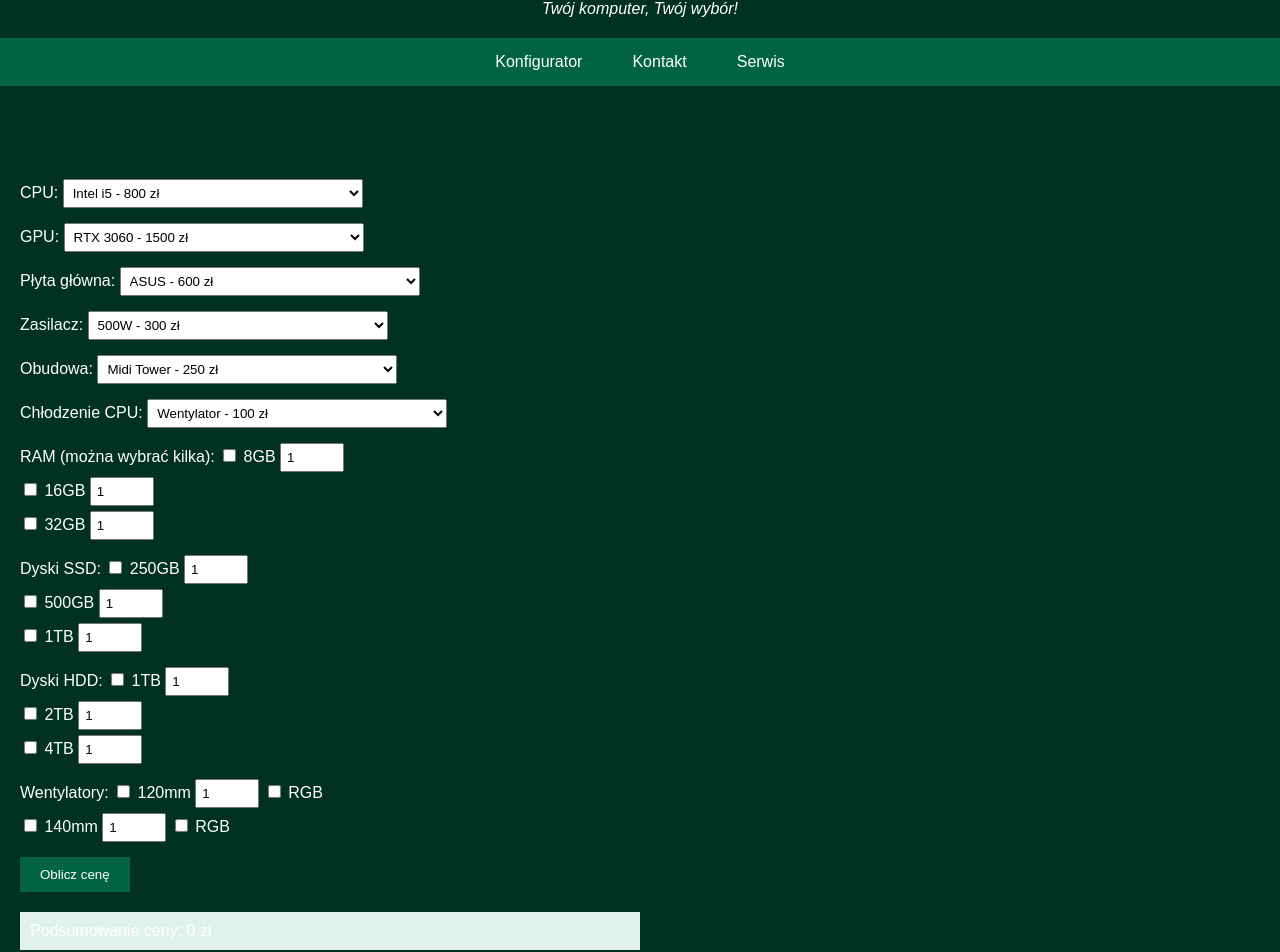
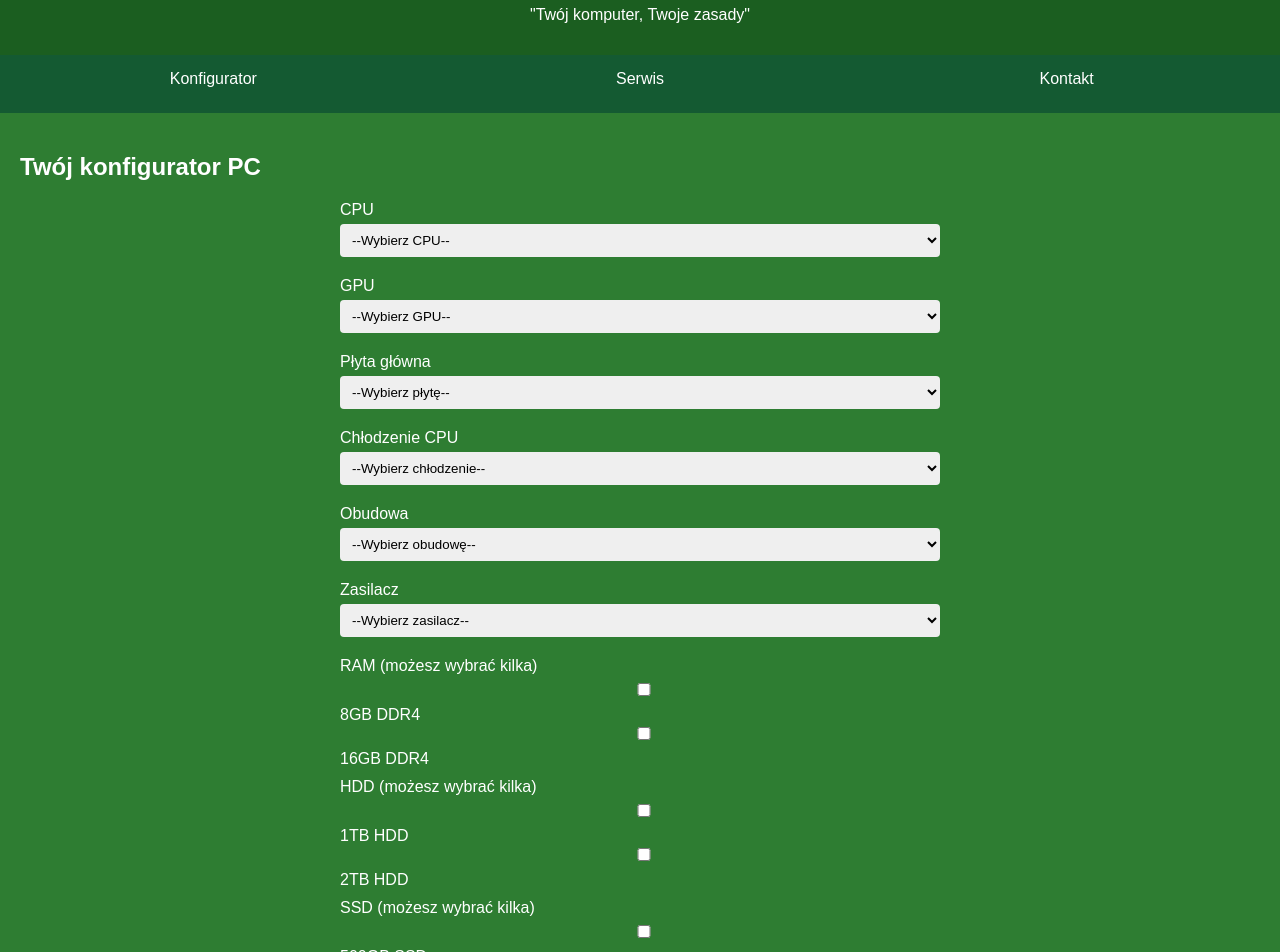
Before and after one commit to speede23/PC-Konfig, a plain HTML site: page index.html in a window 1280 px wide. Shown: the part 62-1014 px from the top of the page. Drawn offline with nearby package versions, Linux system fonts and the light colour scheme.

Commit message:
Add files via upload

```diff
--- a/index.html
+++ b/index.html
@@ -2,248 +2,243 @@
 <html lang="pl">
 <head>
 <meta charset="UTF-8">
+<meta name="viewport" content="width=device-width, initial-scale=1.0">
 <title>PC Konfig</title>
 <style>
-body {margin:0; font-family: Arial, sans-serif; background-color:#f0f0f0;}
-header {background-color:#013220; color:#fff; padding:20px; text-align:center;}
-header h1 {margin:0;} header p {font-style:italic; margin:5px 0 0 0;}
-nav {display:flex; justify-content:center; background-color:#026440;}
-nav a {color:#fff; padding:15px 25px; text-decoration:none;}
-nav a:hover {background-color:#028f5f;}
-section {padding:20px; display:none;}
+body { font-family: Arial, sans-serif; margin:0; padding:0;}
+header {background:#1b5e20; color:white; padding:15px; text-align:center;}
+header h1 {margin:0;}
+nav {display:flex; justify-content:center; background:#145a32;}
+nav button {background:none; border:none; color:white; padding:15px 20px; cursor:pointer; font-size:16px;}
+nav button:hover {background:#0d3c1a;}
+section {display:none; padding:20px;}
 section.active {display:block;}
-h2 {color:#013220;}
-label {display:block; margin-top:10px;}
-select, input[type="number"], input[type="text"], input[type="email"], textarea {width:300px; padding:5px; margin-top:5px;}
-button {margin-top:15px; padding:10px 20px; background-color:#026440; color:#fff; border:none; cursor:pointer;}
-button:hover {background-color:#028f5f;}
-.summary {margin-top:20px; padding:10px; background-color:#e0f2e9; max-width:600px;}
+/* Kolory sekcji */
+#konfigurator {background:#2e7d32; color:white;}
+#serwis {background:#0d47a1; color:white;}
+#kontakt {background:#607d8b; color:white;}
+/* Formularze */
+form {max-width:600px; margin:auto;}
+label {display:block; margin:10px 0 5px;}
+input, select, textarea, button {width:100%; padding:8px; margin-bottom:10px; border-radius:4px; border:none;}
+button {background:#1b5e20; color:white; cursor:pointer; font-size:16px;}
+button:hover {background:#145a32;}
+/* Cennik */
+table {width:100%; border-collapse: collapse; margin-top:20px;}
+th, td {border:1px solid #fff; padding:5px;}
+th {background:#145a32; color:white;}
+tfoot td {background:#145a32; color:white; font-weight:bold;}
 </style>
+<script src="https://cdn.jsdelivr.net/npm/emailjs-com@2.6.4/dist/email.min.js"></script>
+<script>
+emailjs.init("YOUR_PUBLIC_KEY"); // wstaw swój klucz publiczny EmailJS
+
+function showSection(id){
+  document.querySelectorAll('section').forEach(sec=>sec.classList.remove('active'));
+  document.getElementById(id).classList.add('active');
+}
+
+const prices = {
+  cpu:{'Intel i5':500,'Intel i7':800,'AMD Ryzen 5':600,'AMD Ryzen 7':900},
+  gpu:{'GTX 1660':700,'RTX 3060':1500,'RTX 3070':2500},
+  plyta:{'MSI B550':400,'ASUS B550':450},
+  chlodzenie:{'SilentiumPC':120,'Noctua':200},
+  obudowa:{'SilentiumPC':250,'NZXT':400},
+  zasilacz:{'Corsair 550W':300,'Corsair 750W':450},
+  ram:{'8GB DDR4':150,'16GB DDR4':250},
+  hdd:{'1TB HDD':180,'2TB HDD':300},
+  ssd:{'500GB SSD':250,'1TB SSD':400},
+  wentylatory:{'Wentylator RGB':60,'Wentylator zwykły':40}
+};
+
+function calculateTotal(){
+  let total=0;
+  const tbody=document.getElementById('priceBody');
+  tbody.innerHTML='';
+  ['cpu','gpu','plyta','chlodzenie','obudowa','zasilacz'].forEach(cat=>{
+    let val=document.getElementById(cat).value;
+    if(val){
+      total+=prices[cat][val];
+      tbody.innerHTML+=`<tr><td>${cat.toUpperCase()}</td><td>${val}</td><td>${prices[cat][val]}</td></tr>`;
+    }
+  });
+  ['ram','hdd','ssd','wentylatory'].forEach(cat=>{
+    let checkboxes=document.querySelectorAll(`input[name="${cat}"]:checked`);
+    checkboxes.forEach(cb=>{
+      total+=prices[cat][cb.value];
+      tbody.innerHTML+=`<tr><td>${cat.toUpperCase()}</td><td>${cb.value}</td><td>${prices[cat][cb.value]}</td></tr>`;
+    });
+  });
+  document.getElementById('totalPrice').innerText=total+' zł';
+  // aktualizacja podsumowania do EmailJS
+  let summary='';
+  Array.from(tbody.rows).forEach(r=>{
+    summary+=`${r.cells[0].innerText}: ${r.cells[1].innerText} - ${r.cells[2].innerText}\n`;
+  });
+  document.getElementById('summary').value=summary;
+}
+
+function sendOrder(e){
+  e.preventDefault();
+  const templateParams={
+    imie: document.getElementById('imie').value,
+    email: document.getElementById('email').value,
+    telefon: document.getElementById('telefon').value,
+    summary: document.getElementById('summary').value,
+    dodatkowe: document.getElementById('dodatkowe').value
+  };
+  emailjs.send("service_j52aq3o","template_ff0tc6j",templateParams)
+    .then(()=>alert("Zamówienie wysłane!"))
+    .catch(err=>alert("Błąd: "+err));
+}
+
+function sendService(e){
+  e.preventDefault();
+  const templateParams={
+    imie: document.getElementById('serwisImie').value,
+    email: document.getElementById('serwisEmail').value,
+    telefon: document.getElementById('serwisTelefon').value,
+    problem: document.getElementById('problem').value
+  };
+  emailjs.send("service_j52aq3o","template_0fssvdn",templateParams)
+    .then(()=>alert("Zgłoszenie wysłane!"))
+    .catch(err=>alert("Błąd: "+err));
+}
+</script>
 </head>
-<body>
+<body onload="showSection('konfigurator')">
 
 <header>
 <h1>PC Konfig</h1>
-<p>Twój komputer, Twój wybór!</p>
+<p>"Twój komputer, Twoje zasady"</p>
 </header>
 
 <nav>
-    <a href="#" onclick="showSection('konfigurator')">Konfigurator</a>
-    <a href="#" onclick="showSection('kontakt')">Kontakt</a>
-    <a href="#" onclick="showSection('serwis')">Serwis</a>
+<button onclick="showSection('konfigurator')">Konfigurator</button>
+<button onclick="showSection('serwis')">Serwis</button>
+<button onclick="showSection('kontakt')">Kontakt</button>
 </nav>
 
-<section id="konfigurator" class="active" style="background-color:#013220; color:#fff;">
-<h2>Konfigurator PC</h2>
+<section id="konfigurator" class="active">
+<h2>Twój konfigurator PC</h2>
+<form id="konfiguratorForm" oninput="calculateTotal()">
+<label>CPU</label>
+<select id="cpu">
+  <option value="">--Wybierz CPU--</option>
+  <option>Intel i5</option>
+  <option>Intel i7</option>
+  <option>AMD Ryzen 5</option>
+  <option>AMD Ryzen 7</option>
+</select>
 
-<!-- CPU -->
-<label>CPU:
-<select id="cpu">
-<option value="Intel i5" data-price="800">Intel i5 - 800 zł</option>
-<option value="Intel i7" data-price="1200">Intel i7 - 1200 zł</option>
-<option value="AMD Ryzen 5" data-price="900">AMD Ryzen 5 - 900 zł</option>
-<option value="AMD Ryzen 7" data-price="1300">AMD Ryzen 7 - 1300 zł</option>
+<label>GPU</label>
+<select id="gpu">
+  <option value="">--Wybierz GPU--</option>
+  <option>GTX 1660</option>
+  <option>RTX 3060</option>
+  <option>RTX 3070</option>
 </select>
-</label>
 
-<!-- GPU -->
-<label>GPU:
-<select id="gpu">
-<option value="RTX 3060" data-price="1500">RTX 3060 - 1500 zł</option>
-<option value="RTX 4070" data-price="3000">RTX 4070 - 3000 zł</option>
-<option value="RX 6700" data-price="1400">RX 6700 - 1400 zł</option>
-<option value="RX 6800" data-price="2800">RX 6800 - 2800 zł</option>
+<label>Płyta główna</label>
+<select id="plyta">
+  <option value="">--Wybierz płytę--</option>
+  <option>MSI B550</option>
+  <option>ASUS B550</option>
 </select>
-</label>
 
-<!-- Płyta główna -->
-<label>Płyta główna:
-<select id="mb">
-<option value="ASUS" data-price="600">ASUS - 600 zł</option>
-<option value="MSI" data-price="550">MSI - 550 zł</option>
-<option value="Gigabyte" data-price="580">Gigabyte - 580 zł</option>
+<label>Chłodzenie CPU</label>
+<select id="chlodzenie">
+  <option value="">--Wybierz chłodzenie--</option>
+  <option>SilentiumPC</option>
+  <option>Noctua</option>
 </select>
-</label>
 
-<!-- Zasilacz -->
-<label>Zasilacz:
-<select id="psu">
-<option value="500W" data-price="300">500W - 300 zł</option>
-<option value="650W" data-price="400">650W - 400 zł</option>
-<option value="750W" data-price="500">750W - 500 zł</option>
+<label>Obudowa</label>
+<select id="obudowa">
+  <option value="">--Wybierz obudowę--</option>
+  <option>SilentiumPC</option>
+  <option>NZXT</option>
 </select>
-</label>
 
-<!-- Obudowa -->
-<label>Obudowa:
-<select id="case">
-<option value="Midi Tower" data-price="250">Midi Tower - 250 zł</option>
-<option value="Full Tower" data-price="400">Full Tower - 400 zł</option>
-<option value="Mini Tower" data-price="200">Mini Tower - 200 zł</option>
+<label>Zasilacz</label>
+<select id="zasilacz">
+  <option value="">--Wybierz zasilacz--</option>
+  <option>Corsair 550W</option>
+  <option>Corsair 750W</option>
 </select>
-</label>
 
-<!-- Chłodzenie CPU -->
-<label>Chłodzenie CPU:
-<select id="cooling">
-<option value="Wentylator" data-price="100">Wentylator - 100 zł</option>
-<option value="AiO 240mm" data-price="300">AiO 240mm - 300 zł</option>
-<option value="AiO 360mm" data-price="500">AiO 360mm - 500 zł</option>
-</select>
-</label>
+<label>RAM (możesz wybrać kilka)</label>
+<input type="checkbox" name="ram" value="8GB DDR4">8GB DDR4
+<input type="checkbox" name="ram" value="16GB DDR4">16GB DDR4
 
-<!-- RAM -->
-<label>RAM (można wybrać kilka):
-<input type="checkbox" class="ram" data-price="200" value="8GB"> 8GB
-<input type="number" class="ram-qty" min="1" value="1" style="width:50px;"><br>
-<input type="checkbox" class="ram" data-price="350" value="16GB"> 16GB
-<input type="number" class="ram-qty" min="1" value="1" style="width:50px;"><br>
-<input type="checkbox" class="ram" data-price="600" value="32GB"> 32GB
-<input type="number" class="ram-qty" min="1" value="1" style="width:50px;">
-</label>
+<label>HDD (możesz wybrać kilka)</label>
+<input type="checkbox" name="hdd" value="1TB HDD">1TB HDD
+<input type="checkbox" name="hdd" value="2TB HDD">2TB HDD
 
-<!-- Dyski SSD -->
-<label>Dyski SSD:
-<input type="checkbox" class="ssd" data-price="300" value="250GB"> 250GB
-<input type="number" class="ssd-qty" min="1" value="1" style="width:50px;"><br>
-<input type="checkbox" class="ssd" data-price="500" value="500GB"> 500GB
-<input type="number" class="ssd-qty" min="1" value="1" style="width:50px;"><br>
-<input type="checkbox" class="ssd" data-price="900" value="1TB"> 1TB
-<input type="number" class="ssd-qty" min="1" value="1" style="width:50px;">
-</label>
+<label>SSD (możesz wybrać kilka)</label>
+<input type="checkbox" name="ssd" value="500GB SSD">500GB SSD
+<input type="checkbox" name="ssd" value="1TB SSD">1TB SSD
 
-<!-- Dyski HDD -->
-<label>Dyski HDD:
-<input type="checkbox" class="hdd" data-price="200" value="1TB"> 1TB
-<input type="number" class="hdd-qty" min="1" value="1" style="width:50px;"><br>
-<input type="checkbox" class="hdd" data-price="350" value="2TB"> 2TB
-<input type="number" class="hdd-qty" min="1" value="1" style="width:50px;"><br>
-<input type="checkbox" class="hdd" data-price="600" value="4TB"> 4TB
-<input type="number" class="hdd-qty" min="1" value="1" style="width:50px;">
-</label>
+<label>Wentylatory (możesz wybrać kilka)</label>
+<input type="checkbox" name="wentylatory" value="Wentylator RGB">Wentylator RGB
+<input type="checkbox" name="wentylatory" value="Wentylator zwykły">Wentylator zwykły
 
-<!-- Wentylatory -->
-<label>Wentylatory:
-<input type="checkbox" class="fan" data-price="50" value="120mm"> 120mm
-<input type="number" class="fan-qty" min="1" value="1" style="width:50px;">
-<input type="checkbox" class="fan-rgb" value="rgb"> RGB<br>
-<input type="checkbox" class="fan" data-price="70" value="140mm"> 140mm
-<input type="number" class="fan-qty" min="1" value="1" style="width:50px;">
-<input type="checkbox" class="fan-rgb" value="rgb"> RGB
-</label>
+<label>Dodatkowe informacje</label>
+<textarea id="dodatkowe" placeholder="Np. paczkomat, uwagi..."></textarea>
 
-<button onclick="calculatePrice()">Oblicz cenę</button>
-<div class="summary" id="summary">Podsumowanie ceny: 0 zł</div>
+<label>Imię i nazwisko</label>
+<input type="text" id="imie" required>
+
+<label>Email</label>
+<input type="email" id="email" required>
+
+<label>Telefon</label>
+<input type="tel" id="telefon" required>
+
+<!-- Pole ukryte dla podsumowania cennika -->
+<input type="hidden" id="summary">
+
+<button onclick="sendOrder(event)">Zamów</button>
+</form>
+
+<h3>Twój cennik</h3>
+<table id="priceTable">
+<thead>
+<tr><th>Kategoria</th><th>Wybrany podzespół</th><th>Cena (zł)</th></tr>
+</thead>
+<tbody id="priceBody"></tbody>
+<tfoot>
+<tr><td colspan="2" style="text-align:right;">Suma:</td><td id="totalPrice">0 zł</td></tr>
+</tfoot>
+</table>
+</section>
+
+<section id="serwis">
+<h2>Serwis</h2>
+<form onsubmit="sendService(event)">
+<label>Imię i nazwisko</label>
+<input type="text" id="serwisImie" required>
+
+<label>Email</label>
+<input type="email" id="serwisEmail" required>
+
+<label>Telefon</label>
+<input type="tel" id="serwisTelefon" required>
+
+<label>Opis problemu</label>
+<textarea id="problem" required></textarea>
+
+<button type="submit">Wyślij zgłoszenie</button>
+</form>
+<p>Dostawa i odbiór komputera jest osobisty.</p>
 </section>
 
 <section id="kontakt">
 <h2>Kontakt</h2>
-<form id="contact-form">
-<label>Imię i nazwisko:<input type="text" name="name" required></label>
-<label>Numer telefonu:<input type="text" name="phone" required></label>
-<label>Adres email:<input type="email" name="email" required></label>
-<label>Co chcesz zamówić:<textarea name="message" required></textarea></label>
-<button type="submit">Wyślij</button>
-</form>
+<p>Patryk Nicki</p>
+<p>Email: subarupapi03@gmail.com</p>
+<p>Telefon: 535540576</p>
 </section>
 
-<section id="serwis" style="background-color:#001f3f; color:#fff;">
-<h2>Serwis</h2>
-<form id="service-form">
-<label>Imię i nazwisko:<input type="text" name="name" required></label>
-<label>Numer telefonu:<input type="text" name="phone" required></label>
-<label>Adres email:<input type="email" name="email" required></label>
-<label>Opis problemu:<textarea name="problem" required></textarea></label>
-<button type="submit">Wyślij</button>
-</form>
-<p>Dostawa komputera i jego odbiór jest osobisty.</p>
-</section>
-
-<script src="https://cdn.jsdelivr.net/npm/emailjs-com@3/dist/email.min.js"></script>
-<script>
-// Zainicjalizuj EmailJS
-emailjs.init("cYT-_FzYFV23XSUV-");
-
-function showSection(id){
-    document.querySelectorAll("section").forEach(s=>s.classList.remove("active"));
-    document.getElementById(id).classList.add("active");
-}
-
-// Obliczanie ceny
-function calculatePrice(){
-    let total = 0;
-    let summary = "Wybrane podzespoły:\n";
-
-    const addSelection = (el, name)=> {
-        const price = parseInt(el.selectedOptions ? el.selectedOptions[0].dataset.price : el.dataset.price);
-        total += price;
-        summary += name + ": " + (el.selectedOptions ? el.selectedOptions[0].value : el.value) + " - " + price + " zł\n";
-    };
-
-    addSelection(document.getElementById('cpu'), "CPU");
-    addSelection(document.getElementById('gpu'), "GPU");
-    addSelection(document.getElementById('mb'), "Płyta główna");
-    addSelection(document.getElementById('psu'), "Zasilacz");
-    addSelection(document.getElementById('case'), "Obudowa");
-    addSelection(document.getElementById('cooling'), "Chłodzenie CPU");
-
-    // RAM
-    document.querySelectorAll('.ram').forEach((el,i)=>{
-        if(el.checked){
-            let qty = parseInt(document.querySelectorAll('.ram-qty')[i].value);
-            let price = parseInt(el.dataset.price)*qty;
-            total += price;
-            summary += "RAM: "+el.value+" x"+qty+" - "+price+" zł\n";
-        }
-    });
-    // SSD
-    document.querySelectorAll('.ssd').forEach((el,i)=>{
-        if(el.checked){
-            let qty = parseInt(document.querySelectorAll('.ssd-qty')[i].value);
-            let price = parseInt(el.dataset.price)*qty;
-            total += price;
-            summary += "SSD: "+el.value+" x"+qty+" - "+price+" zł\n";
-        }
-    });
-    // HDD
-    document.querySelectorAll('.hdd').forEach((el,i)=>{
-        if(el.checked){
-            let qty = parseInt(document.querySelectorAll('.hdd-qty')[i].value);
-            let price = parseInt(el.dataset.price)*qty;
-            total += price;
-            summary += "HDD: "+el.value+" x"+qty+" - "+price+" zł\n";
-        }
-    });
-    // Wentylatory
-    document.querySelectorAll('.fan').forEach((el,i)=>{
-        if(el.checked){
-            let qty = parseInt(document.querySelectorAll('.fan-qty')[i].value);
-            let price = parseInt(el.dataset.price)*qty;
-            let rgb = document.querySelectorAll('.fan-rgb')[i].checked ? " RGB" : "";
-            total += price;
-            summary += "Wentylator: "+el.value+" x"+qty+rgb+" - "+price+" zł\n";
-        }
-    });
-
-    summary += "Łącznie: "+total+" zł";
-    document.getElementById('summary').innerText = summary;
-}
-
-// Formularz kontaktowy
-document.getElementById('contact-form').addEventListener('submit', function(e){
-    e.preventDefault();
-    emailjs.sendForm('service_j52aq3o','template_ff0tc6j',this)
-    .then(()=>{ alert("Wiadomość wysłana!"); this.reset(); })
-    .catch(()=>{ alert("Błąd wysyłki!"); });
-});
-
-// Formularz serwisowy
-document.getElementById('service-form').addEventListener('submit', function(e){
-    e.preventDefault();
-    emailjs.sendForm('service_j52aq3o','template_0fssvdn',this)
-    .then(()=>{ alert("Zgłoszenie wysłane!"); this.reset(); })
-    .catch(()=>{ alert("Błąd wysyłki!"); });
-});
-</script>
 </body>
 </html>
```
